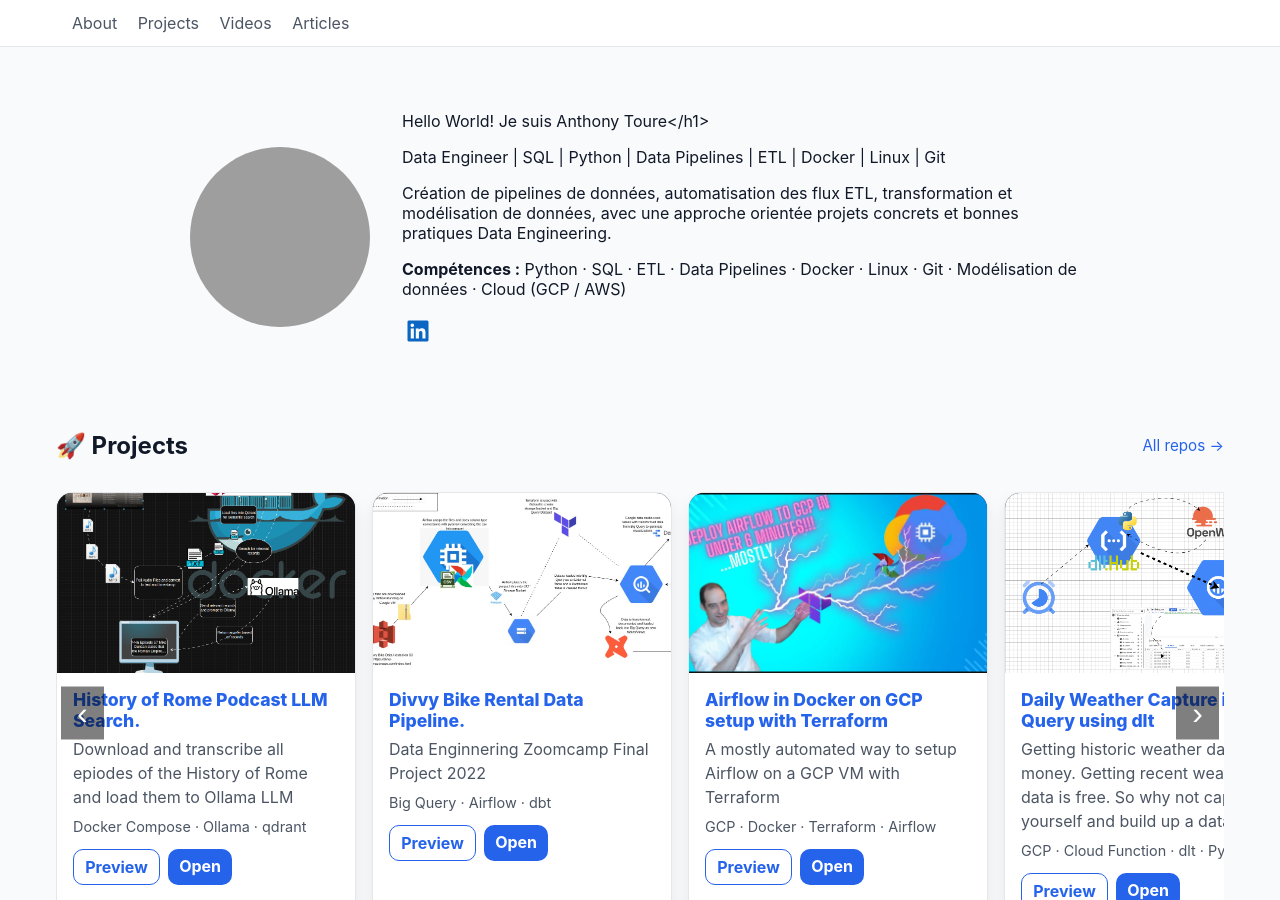
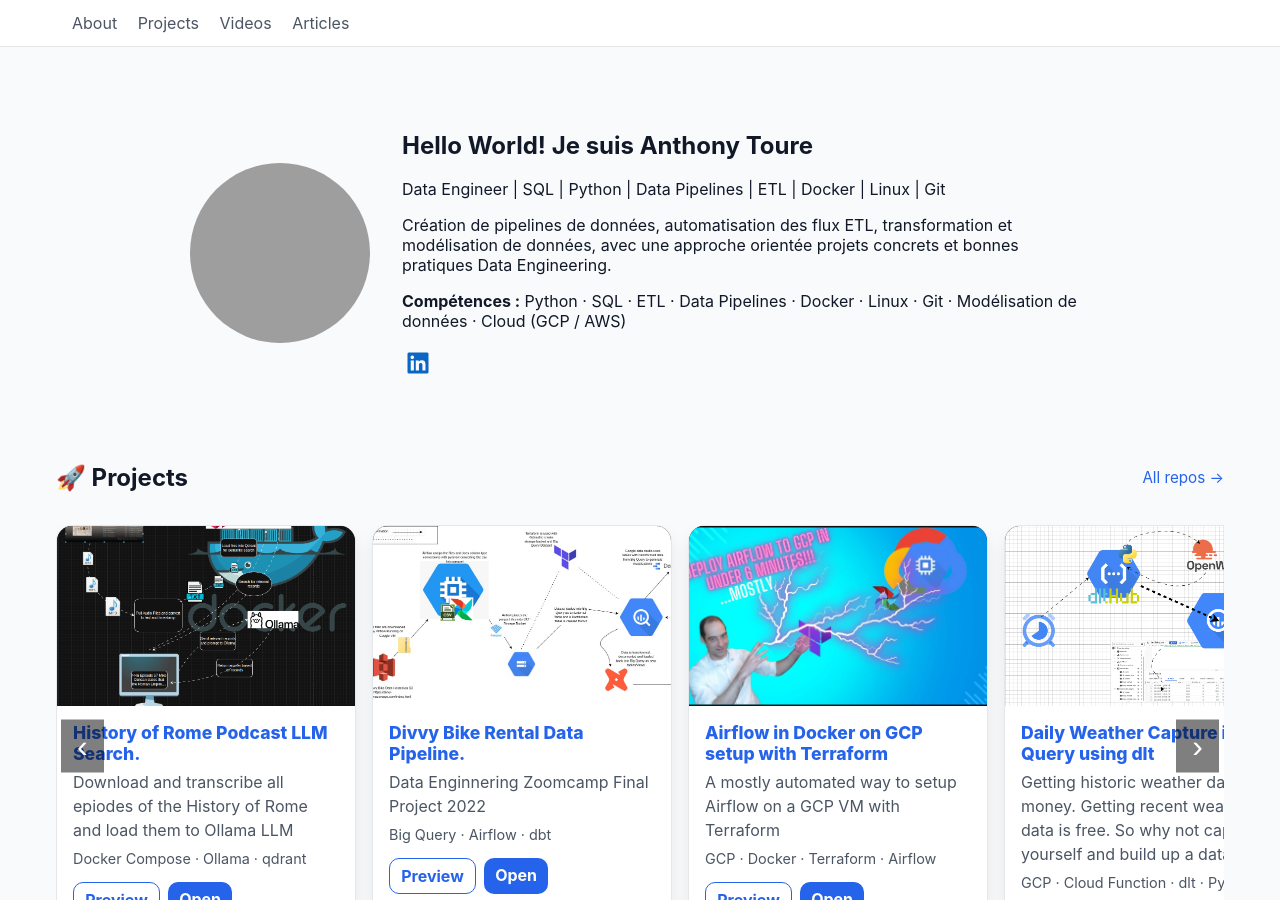
Before and after one commit to Neural-Tony/Neural-Tony.github.io, a Jekyll site: the page built from index.md, in a window 1280 px wide and 900 px high. Built offline with Jekyll 4.4.1, drawn with Linux system fonts in a browser that asks for light colours; grey boxes are pictures that could not be loaded.

Commit message:
Update index.md

```diff
--- a/index.md
+++ b/index.md
@@ -25,7 +25,8 @@ title: "Home"
          alt="Anthony Toure"
          class="profile-pic">
 
-    <div> Hello World! Je suis Anthony Toure</h1>
+    <div class="about-text">
+    <h1>Hello World! Je suis Anthony Toure</h1>
       <p>Data Engineer | SQL | Python | Data Pipelines | ETL | Docker | Linux | Git</p>
       <p>Création de pipelines de données, automatisation des flux ETL, transformation et modélisation de données, avec une approche orientée projets concrets et bonnes pratiques Data Engineering.</p>
       <p><strong>Compétences :</strong> Python · SQL · ETL · Data Pipelines · Docker · Linux · Git · Modélisation de données · Cloud (GCP / AWS)</p>
```
